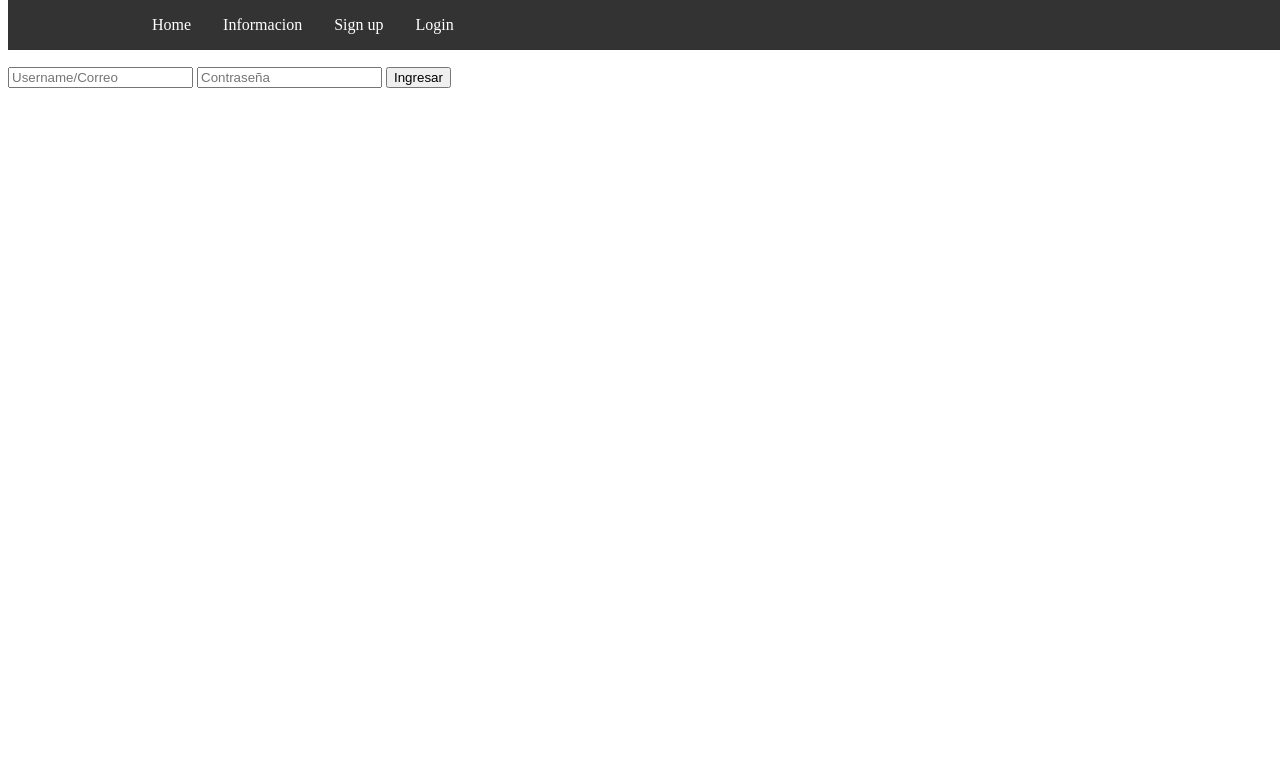
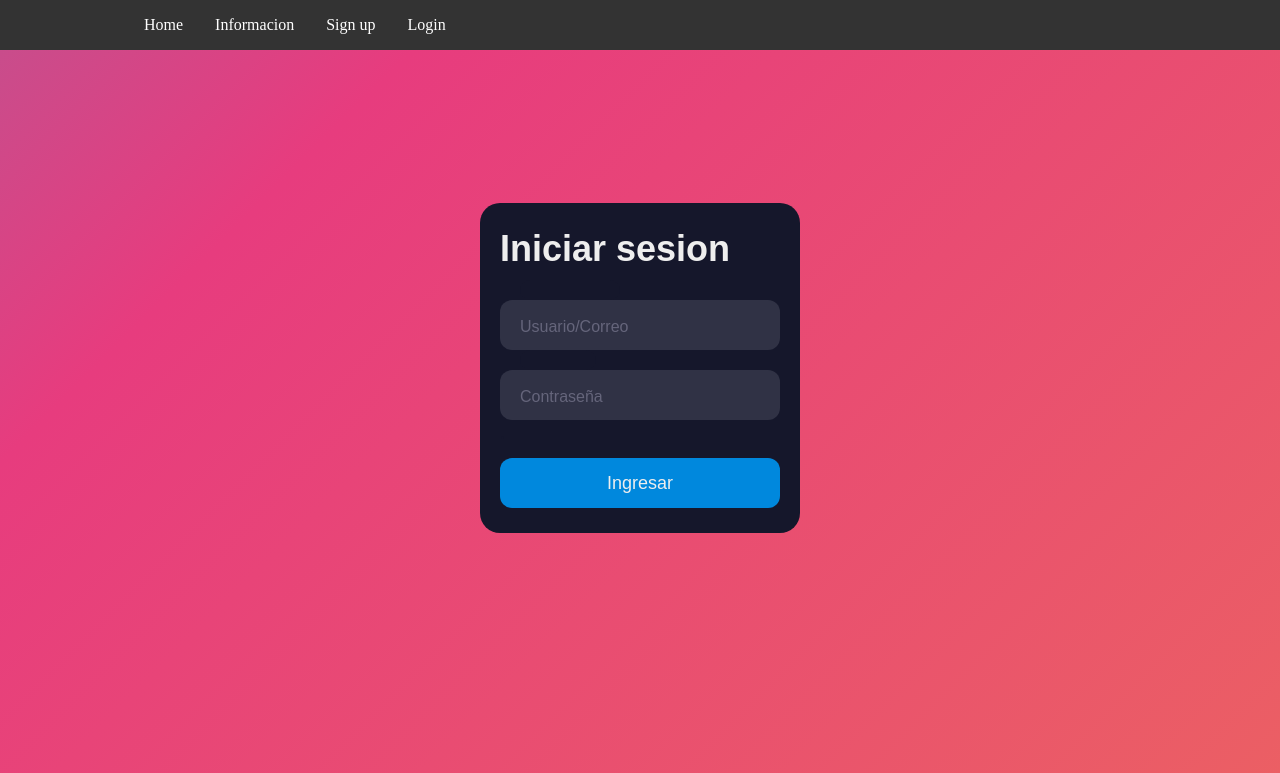
Before and after one commit to manueleaf/gamedbs, a PHP site: page /root/login.php in a window 1280 px wide. Shown: the top 773 px of the page. Run offline with PHP 8.4, Linux system fonts and the light colour scheme.

Commit message:
Add files via upload

```diff
--- a/login.php
+++ b/login.php
@@ -2,26 +2,38 @@
     include_once 'header.php';
 ?>
 
-<div class="wrapper">
+<link rel="stylesheet" href="mystyle.css">
 
-<section class="index-intro">
-   <h2>Log in</h2>
-   <form action="includes/logininc.php" method="post">
-    <input type="text" name="name" placeholder="Username/Correo">
-    <input type="password" name="pwd" placeholder="Contraseña">
-    <button type="submit" name="submit">Ingresar</button>
-   </form>
-</section>
-
-<?php
+<div class="form2">
+      <div class="title">Iniciar sesion</div>
+      <form action="includes/logininc.php" method="post">
+      <div class="input-container ic1">
+        <input id="name" class="input" type="text" name="name" placeholder=" " />
+        <div class="cut cut-uid"></div>
+        <label for="name" class="placeholder">Usuario/Correo</label>
+      </div>
+      <div class="input-container ic2">
+        <input id="pwd" class="input" type="password" name="pwd" placeholder=" " />
+        <div class="cut"></div>
+        <label for="pwd" class="placeholder">Contraseña</>
+      </div>
+      <?php
 if (isset($_GET["error"])){
     if($_GET["error"]=="emptyinput"){
-       echo "<p>¡Llena todos los campos!</p>";
+      echo "<div class='subtitle'>¡Llena todos los campos!</div>";
     } else if($_GET["error"]=="wronglogin"){
-        echo "<p>Usuario o contraseña incorrectos</p>";
+      echo "<div class='subtitle'>Usuario o contraseña incorrecto</div>";
      }
-}
+}else
+ echo "<div class='empty'>.</div>";
+
 ?>
+      <button type="submit" name="submit" class="submit">Ingresar</button>
+      </form>
+    </div>
+
+
+
 
 <?php
     include_once 'pie.php';
```
